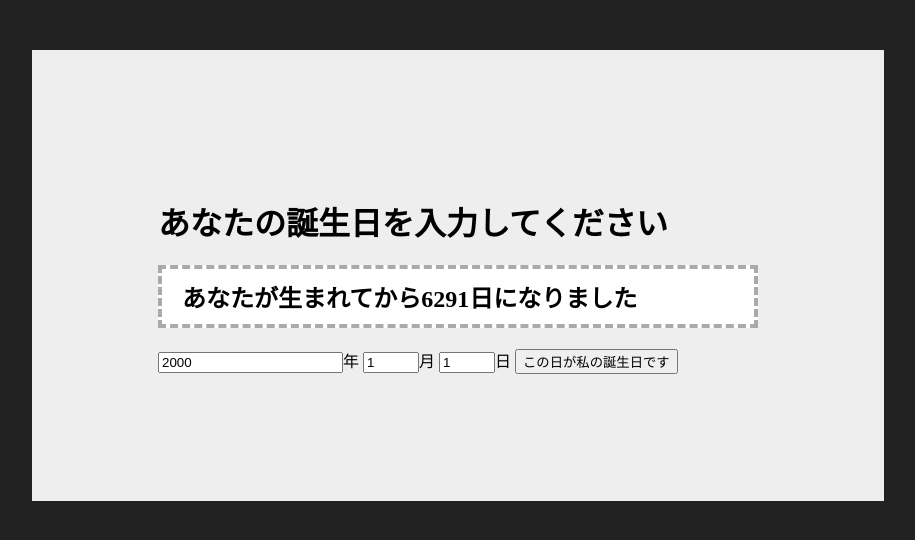
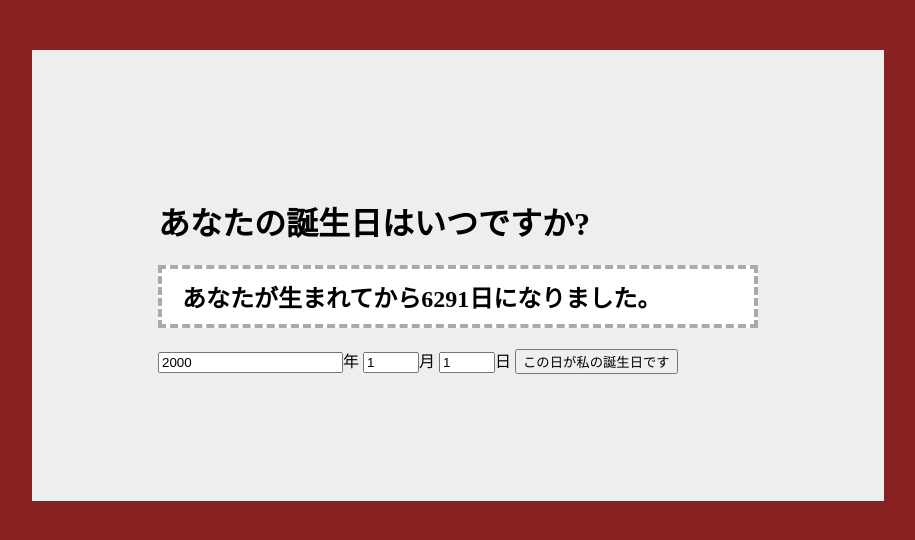
Before and after one commit to DZGK/teamLab_Step1, a plain HTML site: page index.html in a window 1280 px wide. Both pictures are taken after a click on the input "この日が私の誕生日です". Shown: the whole page, without its empty margins (182-1097 px from the left). Drawn offline with Linux system fonts and the light colour scheme.

Commit message:
Step1 finished

```diff
--- a/birthday.js
+++ b/birthday.js
@@ -26,7 +26,7 @@ function calculateBirthday() {
   var birth = getBirthday();
 
   var diff = getDateDiff(birth, now);
-  var message = "あなたが生まれてから" + diff.days + "日になりました";
+  var message = "あなたが生まれてから" + diff.days + "日になりました。";
 
   var result = document.getElementById("result");
   result.textContent = message;
--- a/default.css
+++ b/default.css
@@ -1,5 +1,5 @@
 body {
-  background-color: #222;
+  background-color: #822;
 }
 
 div#main {
--- a/index.html
+++ b/index.html
@@ -7,7 +7,7 @@
 </head>
 <body>
   <div id="main">
-    <h1>あなたの誕生日を入力してください</h1>
+    <h1>あなたの誕生日はいつですか?</h1>
     <h2 style="display: none" id="result"></h2>
     <form method="post" onsubmit="calculateBirthday(); return false;">
       <input type="number" id="year" name="year" value=2000>年
```
